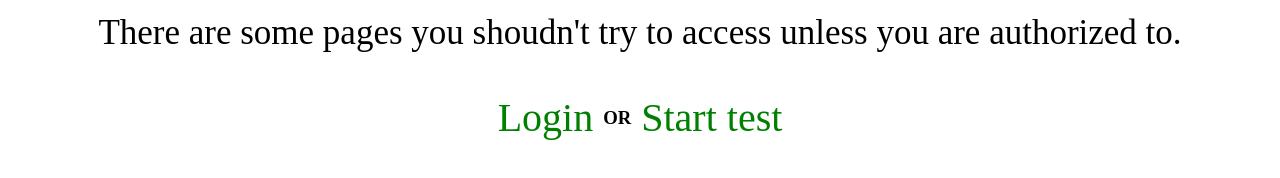
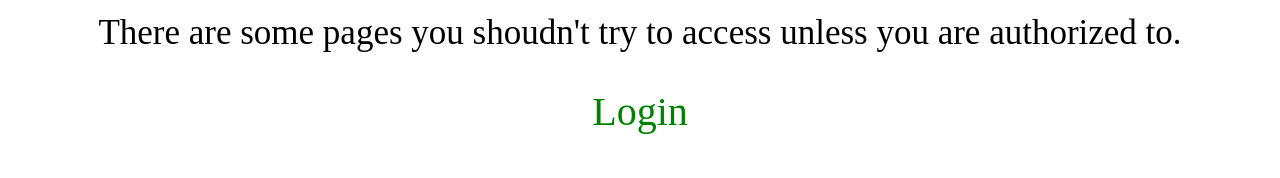
Before and after one commit to stylishuday/Online-Assessment-Platform, a website: page public/access_denied.html in a window 1280 px wide. Shown: the part 510-688 px from the top of the page. Drawn offline with Linux system fonts and the light colour scheme.

Commit message:
accesa denied file changes

```diff
--- a/package.json
+++ b/package.json
@@ -5,7 +5,7 @@
   "main": "server.js",
   "scripts": {
     "test": "echo \"Error: no test specified\" && exit 1",
-    "start": "nodemon server.js"
+    "start": "node server.js"
   },
   "repository": {
     "type": "git",
--- a/public/access_denied.html
+++ b/public/access_denied.html
@@ -44,8 +44,7 @@
             alt="">
     </div>
     <p>There are some pages you shoudn't try to access unless you are authorized to.</p>
-    <div> <a href="adminLogin.html">Login</a>  <h3> OR </h3> <a href="http://walkoverquizapp-env.eba-naqqkjp9.us-east-2.elasticbeanstalk.com//index.html?testid=id1633432845540&u5&t120
-">Start test</a> </div>
+    <a href="adminLogin.html">Login</a>
 </body>
 
 </html>
```
